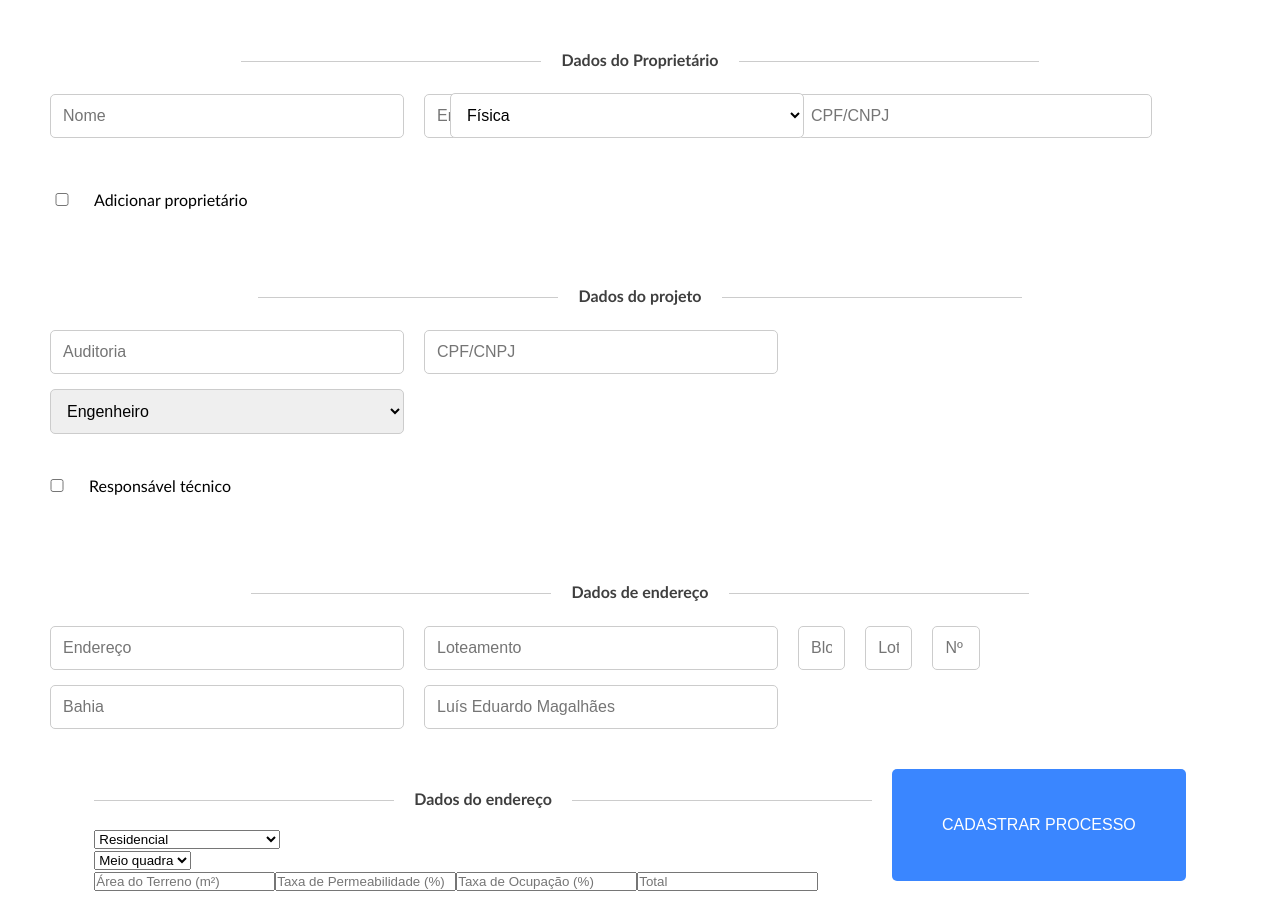
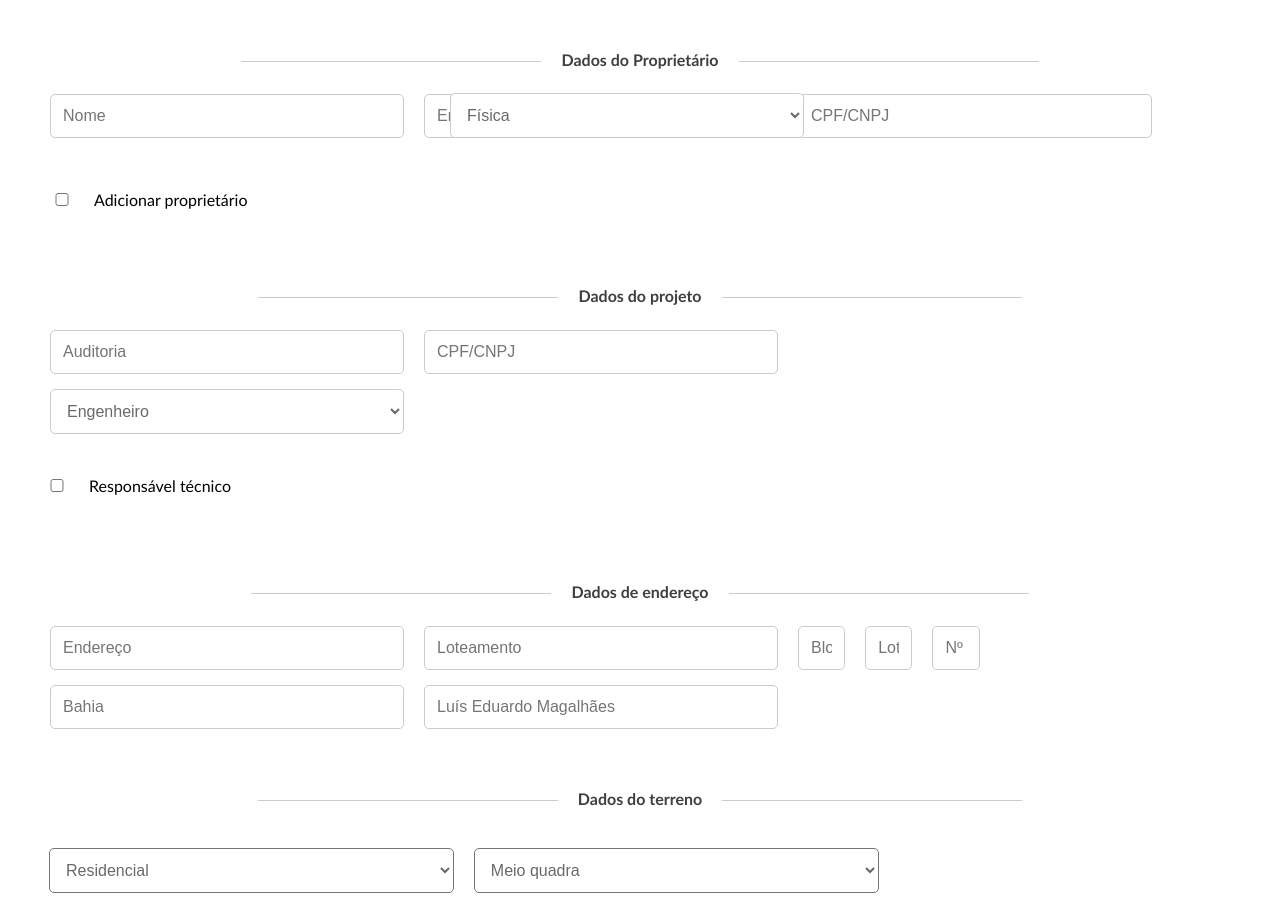
Before and after one commit to daniell0l/urbanismo-web, a React (Vite) app: page /AlvaraConstrucao in a window 1280 px wide. Shown: the top 911 px of the page. Built offline with nearby package versions, Linux system fonts and the light colour scheme; the HTML template or start-up script is replaced by a standard one.

Commit message:
ultimos ajustes no layout

```diff
--- a/src/screens/alvaraConstrucao/index.tsx
+++ b/src/screens/alvaraConstrucao/index.tsx
@@ -376,8 +376,8 @@ const CadastroForm: React.FC<CadastroFormProps> = ({ onSubmit }) => {
           <input readOnly type="text" placeholder="Bahia" />
           <input readOnly type="text" placeholder="Luís Eduardo Magalhães" />
         </div>
-        <div className="dadosEndereco">
-          <span className="line-with-name">Dados do endereço</span>
+        <div className="dadosTerreno">
+          <span className="line-with-name">Dados do terreno</span>
           <div className="selectPurposeWork">
             <select
               name="PurposeWork"
--- a/src/screens/alvaraConstrucao/style.css
+++ b/src/screens/alvaraConstrucao/style.css
@@ -23,7 +23,8 @@
   position: relative;
   top: -60px;
   left: 400px;
-  background:#fff;
+  color: #696969;
+  background: #fff;
 }
 
 .SelectTipoPessoa option{
@@ -36,6 +37,8 @@
 .DadosEndereco input,
 .DadosProjeto select,
 .DadosEndereco select {
+  color: #696969;
+  background: #fff;
   width: 100%;
   padding: 12px;
   margin-top: 20px;
@@ -82,6 +85,11 @@
   margin: 5px;
 }
 
+.SelectTechinical select {
+  color: #696969;
+  background: #fff;
+}
+
 .checkboxResponsabile input{
   display: flex;
   flex-direction: column;
@@ -126,6 +134,41 @@
   margin-bottom: 10px;
 }
 
+.dadosTerreno select{
+  width: 40%;
+  padding: 12px;
+  margin-top: 20px;
+  margin-left: 20px;
+  right: 105px;
+  position: relative;
+  border-radius: 5px;
+  margin-bottom: 10px;
+  font-size: 1em;
+  float: left;
+  color: #696969;
+  background: #fff;
+}
+
+.dadosTerreno select option{
+  font-size: 1em;
+  color: #696969;
+  background: #fff;
+}
+
+.dadosTerreno input{
+  width: 35%;
+  padding: 12px;
+  margin-top: 10px;
+  border-radius: 5px;
+  margin-bottom: 10px;
+  font-size: 1em;
+  border: 1px solid #ccc;
+  margin-left: 20px;
+  position: relative;
+  right: 105px;
+}
+
+
 .RegistrationProcessButton {
   padding: 15px 50px;
   background: #3a86ff;
```
